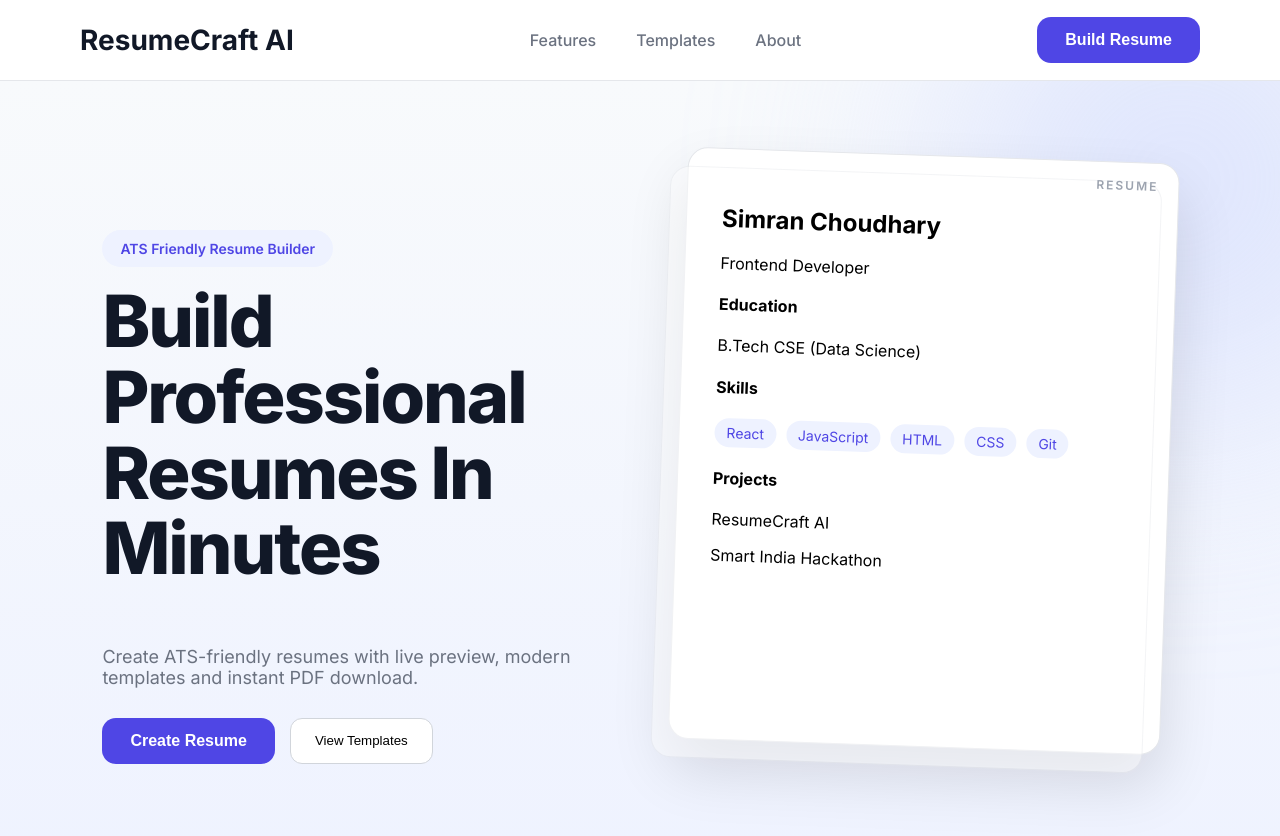
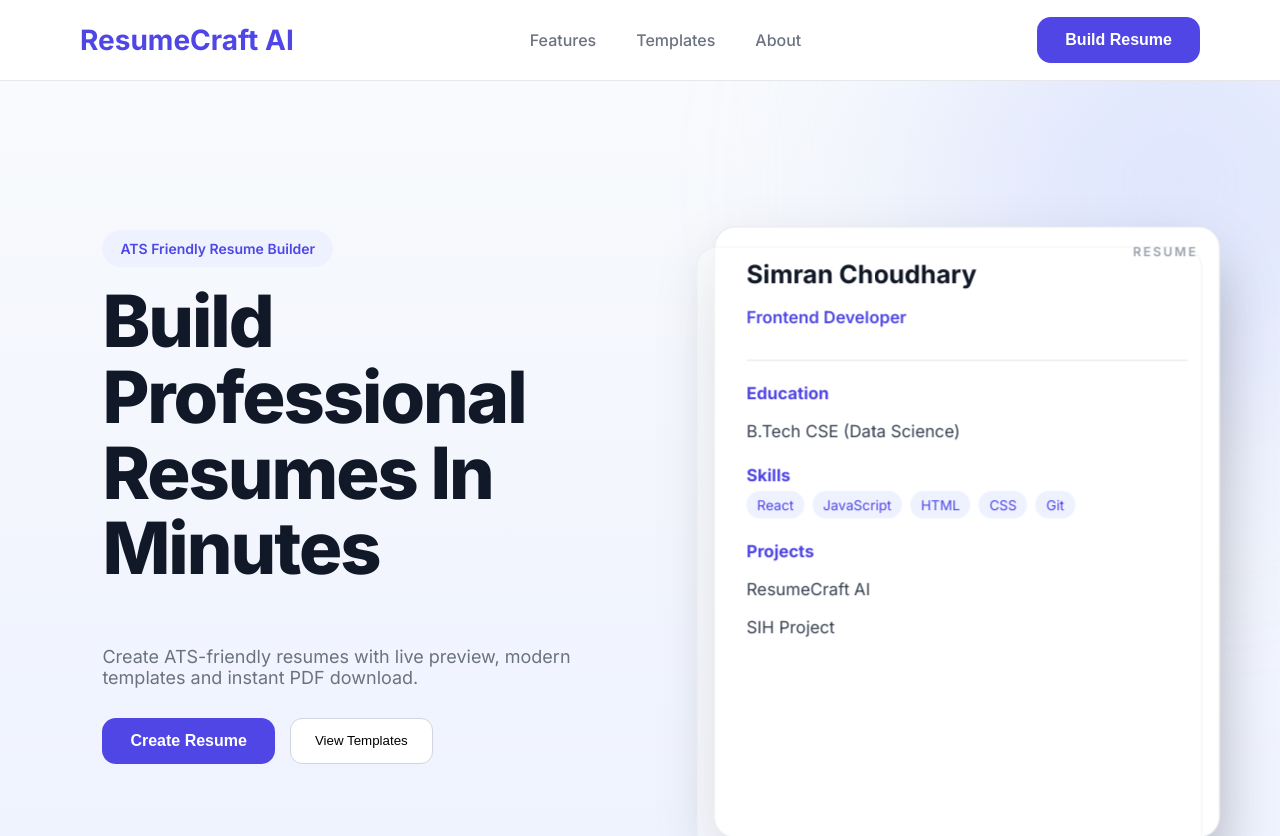
Before and after one commit to simranchoudhary2907/Resumecraft-ai, a React (Vite) app: page / in a window 1280 px wide. Shown: the top 836 px of the page. Built offline with nearby package versions, Linux system fonts and the light colour scheme.

Commit message:
Updated Hero, Home and styles

```diff
--- a/src/components/Hero.jsx
+++ b/src/components/Hero.jsx
@@ -1,10 +1,44 @@
+import { useState } from "react";
 import { Link } from "react-router-dom";
 
 export default function Hero() {
+  const [active, setActive] = useState(0);
+
+ const cards = [
+  {
+    name: "Simran Choudhary",
+    role: "Frontend Developer",
+    education: "B.Tech CSE (Data Science)",
+    skills: ["React", "JavaScript", "HTML", "CSS", "Git"],
+    projects: ["ResumeCraft AI", "SIH Project"]
+  },
+  {
+    name: "Aman Kumar",
+    role: "Full Stack Developer",
+    education: "B.Tech CSE",
+    skills: ["MongoDB", "Express", "React", "Node"],
+    projects: ["E-Commerce App", "Chat App"]
+  },
+  {
+    name: "Rahul Sharma",
+    role: "Backend Developer",
+    education: "BCA",
+    skills: ["Node.js", "MySQL", "API"],
+    projects: ["Auth System", "REST API"]
+  },
+  {
+    name: "Priya Verma",
+    role: "UI/UX Designer",
+    education: "B.Des",
+    skills: ["Figma", "UI Design", "Prototyping"],
+    projects: ["Design System", "Portfolio UI"]
+  }
+];
+
   return (
     <section className="hero">
 
-      {/* Left Side */}
+      {/* LEFT SIDE */}
       <div className="hero-left">
 
         <span className="hero-badge">
@@ -12,14 +46,13 @@ export default function Hero() {
         </span>
 
         <h1>
-          Build Professional
-          <br />
+          Build Professional <br />
           Resumes In Minutes
         </h1>
 
         <p>
-          Create ATS-friendly resumes with live preview,
-          modern templates and instant PDF download.
+          Create ATS-friendly resumes with live preview, modern templates
+          and instant PDF download.
         </p>
 
         <div className="hero-buttons">
@@ -38,88 +71,70 @@ export default function Hero() {
 
       </div>
 
-      {/* Right Side */}
-      <div className="hero-right">
+      {/* RIGHT SIDE - STACKED CARDS */}
+     <div className="hero-right">
 
-        {/* Floating Cards */}
-        {/* <div className="floating-card card-1">
-          ATS Score 92%
+  <div className="resume-stack">
+
+    {cards.map((card, index) => (
+      <div
+        key={index}
+        className={`resume-preview ${active === index ? "active" : ""}`}
+        onClick={() => setActive(index)}
+
+        style={{
+          transform: `
+            translate(${(index - active) * 20}px, ${(index - active) * 15}px)
+            rotateY(${(index - active) * -12}deg)
+            scale(${index === active ? 1.05 : 1 - Math.abs(index - active) * 0.05})
+          `,
+          zIndex: index === active ? 999 : cards.length - index,
+          opacity: Math.abs(index - active) > 2 ? 0.6 : 1
+        }}
+
+//         style={{
+//   transform: `translate(${index * 6}px, ${index * 10}px)`,
+//   zIndex: cards.length - index,
+// }}
+      >
+
+        {/* HEADER */}
+        <div className="resume-header">
+          <h2>{card.name}</h2>
+          <p>{card.role}</p>
         </div>
 
-        <div className="floating-card card-2">
-          PDF Ready
-        </div> */}
-
-        {/* Resume Preview */}
-
-        <div className="resume-preview">
-
-        <div className="resume-top">
-          <h2>Simran Choudhary</h2>
-          <span>Frontend Developer</span>
+        {/* EDUCATION */}
+        <div className="resume-section">
+          <h4>Education</h4>
+          <p>{card.education}</p>
         </div>
 
-        <div className="resume-line"></div>
-
-        <div className="resume-block">
-          <h4>Education</h4>
-          <p>B.Tech CSE (Data Science)</p>
-        </div>
-
-        <div className="resume-block">
+        {/* SKILLS */}
+        <div className="resume-section">
           <h4>Skills</h4>
-
           <div className="skill-tags">
-            <span>React</span>
-            <span>JavaScript</span>
-            <span>HTML</span>
-            <span>CSS</span>
-            <span>Git</span>
+            {card.skills.map((skill, i) => (
+              <span key={i}>{skill}</span>
+            ))}
           </div>
         </div>
 
-        <div className="resume-block">
+        {/* PROJECTS */}
+        <div className="resume-section">
           <h4>Projects</h4>
-
-          <p>ResumeCraft AI</p>
-          <p>Smart India Hackathon</p>
+          {card.projects.map((p, i) => (
+            <p key={i}>{p}</p>
+          ))}
         </div>
 
       </div>
+    ))}
 
-        {/* <div className="resume-preview">
+  </div>
 
-          <div className="resume-header">
-            <h3>Simran Choudhary</h3>
-            <p>Frontend Developer</p>
-          </div>
+</div>
 
-          <div className="resume-section">
-            <h4>Education</h4>
-            <p>B.Tech CSE (Data Science)</p>
-          </div>
-
-          <div className="resume-section">
-            <h4>Skills</h4>
-
-            <div className="skill-tags">
-              <span>React</span>
-              <span>JavaScript</span>
-              <span>HTML</span>
-              <span>CSS</span>
-              <span>Git</span>
-            </div>
-          </div>
-
-          <div className="resume-section">
-            <h4>Projects</h4>
-            <p>ResumeCraft AI</p>
-            <p>Smart India Hackathon Project</p>
-          </div>
-
-        </div> */}
-
-      </div>
 
     </section>
   );
--- a/src/index.css
+++ b/src/index.css
@@ -1,7 +1,17 @@
+:root {
+  --primary: #4f46e5;
+  --bg: #f8fafc;
+  --text: #111827;
+  --muted: #6b7280;
+  --border: #e5e7eb;
+}
+
+
 body{
   margin:0;
   font-family:Inter, sans-serif;
-  background:#f8fafc;
+  background: var(--bg);
+  color: var(--text);
 }
 
 html{
@@ -17,14 +27,14 @@ html{
 
   padding:0 80px;
 
-  background:#fff;
-  border-bottom:1px solid #e5e7eb;
+  background: white;
+  border-bottom:1px solid var(--border);
 }
 
 .logo{
   font-size:28px;
   font-weight:700;
-  color:#111827;
+  color: var(--primary);
 }
 
 .nav-center{
@@ -34,16 +44,16 @@ html{
 
 .nav-center a{
   text-decoration:none;
-  color:#6b7280;
+  color: var(--muted);
   font-weight:500;
 }
 
 .nav-center a:hover{
-  color:#4f46e5;
+  color: var(--primary);
 }
 
 .primary-btn{
-  background:#4f46e5;
+  background: var(--primary);
   color:white;
 
   border:none;
@@ -220,15 +230,12 @@ html{
   justify-content:center;
 } */
 
-.hero-right{
-  flex:1;
-
-  display:flex;
-  justify-content:center;
-
-  position:relative;
-
-  margin-top:-100px;
+.hero-right {
+  flex: 1;
+  display: flex;
+  justify-content: center;
+  align-items: center;
+  position: relative;
 }
 
 /* .resume-preview{
@@ -352,46 +359,141 @@ html{
   padding-bottom:15px;
 }
 
-.resume-header h3{
+/* .resume-header h3{
   color:#111827;
+} */
+
+/* HEADER */
+.resume-header h2 {
+  margin: 0;
+  color: #111827;
 }
 
-.resume-header p{
+/* .resume-header p{
   color:#6b7280;
+} */
+
+.resume-header p {
+  color: #4f46e5;
+  font-weight: 600;
 }
 
-.resume-section{
-  margin-top:20px;
+/* SECTIONS */
+.resume-section {
+  margin-top: 15px;
 }
 
-.resume-section h4{
-  color:#4f46e5;
-
-  margin-bottom:10px;
+.resume-section h4 {
+  color: #4f46e5;
+  margin-bottom: 5px;
 }
 
 .resume-section p{
   color:#374151;
 }
 
-.skill-tags{
-  display:flex;
-  gap:10px;
-  flex-wrap:wrap;
+/* SKILLS */
+.skill-tags {
+  display: flex;
+  flex-wrap: wrap;
+  gap: 8px;
 }
 
-.skill-tags span{
-  background:#eef2ff;
-
-  color:#4f46e5;
-
-  padding:6px 12px;
-
-  border-radius:999px;
-
-  font-size:14px;
+.skill-tags span {
+  background: #eef2ff;
+  color: #4f46e5;
+  padding: 5px 10px;
+  border-radius: 999px;
+  font-size: 13px;
 }
 
+.stack-container {
+  position: relative;
+  width: 420px;
+  height: 320px;
+}
+
+.stack-card {
+  position: absolute;
+  width: 100%;
+  background: white;
+
+  padding: 25px;
+  border-radius: 20px;
+
+  border: 1px solid #e5e7eb;
+
+  cursor: pointer;
+
+  box-shadow: 0 10px 30px rgba(0,0,0,0.08);
+
+  transition: all 0.4s ease;
+}
+
+.stack-card:hover {
+  transform: translateY(-10px) scale(1);
+}
+
+.stack-card h3 {
+  color: #111827;
+  margin-bottom: 5px;
+}
+
+.stack-card p {
+  color: #4f46e5;
+  font-weight: 600;
+  margin-bottom: 5px;
+}
+
+.stack-card span {
+  color: #6b7280;
+  font-size: 14px;
+}
+
+.resume-stack {
+  position: relative;
+  width: 420px;
+  height: 520px;
+
+  /* 🔥 3D MAGIC */
+  perspective: 1200px;
+}
+
+/* SAME BIG CARD STYLE (your existing resume-preview) will be used */
+.resume-preview {
+  position: absolute;
+  top: 0;
+  left: 0;
+
+  width: 420px;
+  min-height: 520px;
+
+  background: white;
+  padding: 30px;
+
+  border-radius: 20px;
+  border: 1px solid #e5e7eb;
+
+  box-shadow: 0 25px 60px rgba(0,0,0,0.15);
+
+  cursor: pointer;
+
+  transition: all 0.4s ease;
+
+  /* 🔥 REAL PAPER LOOK */
+  transform-origin: left center;
+}
+
+.resume-preview:hover {
+  transform: translateY(-8px) scale(1.03) !important;
+  box-shadow: 0 35px 70px rgba(0,0,0,0.18);
+}
+
+/* active card (front card) */
+.resume-preview.active {
+  transform: translate(0px, 0px) scale(1.05) !important;
+  z-index: 999 !important;
+}
 
 /* ================= FEATURES ================= */
 
--- a/src/pages/Home.jsx
+++ b/src/pages/Home.jsx
@@ -6,8 +6,37 @@ import Templates from "../components/Templates";
 import HowItWorks from "../components/HowItWorks";
 import CTA from "../components/CTA";
 import Footer from "../components/Footer";
+import { useState } from "react";
 
 export default function Home() {
+
+  // 🔥 1. ADD CARDS DATA HERE (INSIDE COMPONENT)
+  const cards = [
+    {
+      name: "Simran Choudhary",
+      role: "Frontend Developer",
+      desc: "React | UI/UX | Internship Ready"
+    },
+    {
+      name: "Aman Kumar",
+      role: "Full Stack Developer",
+      desc: "MERN Stack Developer"
+    },
+    {
+      name: "Rahul Sharma",
+      role: "Backend Developer",
+      desc: "Node.js | Express | MongoDB"
+    },
+    {
+      name: "Priya Verma",
+      role: "UI/UX Designer",
+      desc: "Figma | Design Systems"
+    }
+  ];
+
+  // 🔥 2. ADD STATE HERE ALSO
+  const [active, setActive] = useState(0);
+
   return (
     <>
       <Navbar />
@@ -16,10 +45,11 @@ export default function Home() {
       <Features />
       <HowItWorks />
       <CTA />
+      <Templates />
       <Footer />
-      <Templates />
-      <div style={{ height: "200vh" }}>
-      </div>
+
+      {/* (optional) test space */}
+      <div style={{ height: "200vh" }}></div>
     </>
   );
 }
```
